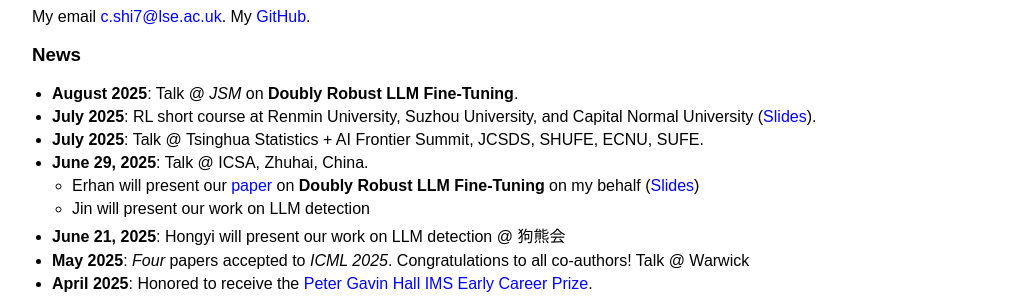
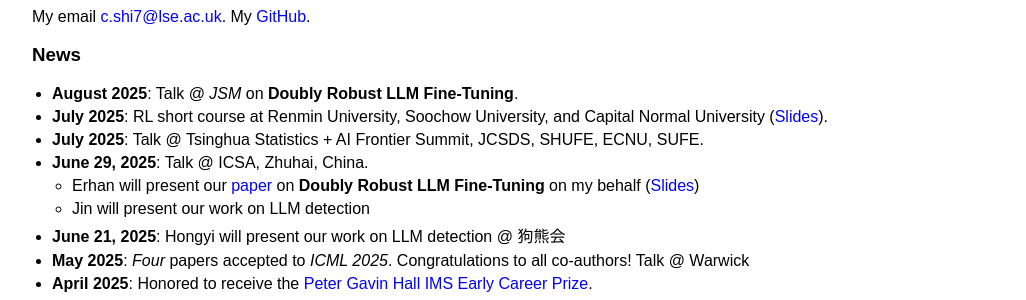
Before and after one commit to callmespring/callmespring.github.io, a Jekyll site: the page built from index.md, in a window 1280 px wide and 900 px high, scrolled down 1004 px. Shown: the part 152-452 px from the top of the window, without its empty margins (108-1134 px from the left). Built offline with Jekyll 4.4.1, drawn with Linux system fonts in a browser that asks for light colours.

Commit message:
Update index.md

```diff
--- a/index.md
+++ b/index.md
@@ -29,7 +29,7 @@
 ### News
 
 - **August 2025**: Talk @ *JSM* on **Doubly Robust LLM Fine-Tuning**.
-- **July 2025**: RL short course at Renmin University, Suzhou University, and Capital Normal University ([Slides](https://github.com/callmespring/RL-short-course)).
+- **July 2025**: RL short course at Renmin University, Soochow University, and Capital Normal University ([Slides](https://github.com/callmespring/RL-short-course)).
 - **July 2025**: Talk @ Tsinghua Statistics + AI Frontier Summit, JCSDS, SHUFE, ECNU, SUFE.
 - **June 29, 2025**: Talk @ ICSA, Zhuhai, China.
   * Erhan will present our [paper](https://arxiv.org/pdf/2506.01183) on **Doubly Robust LLM Fine-Tuning** on my behalf ([Slides](https://callmespring.github.io/slides/DRPO.pdf))
```
